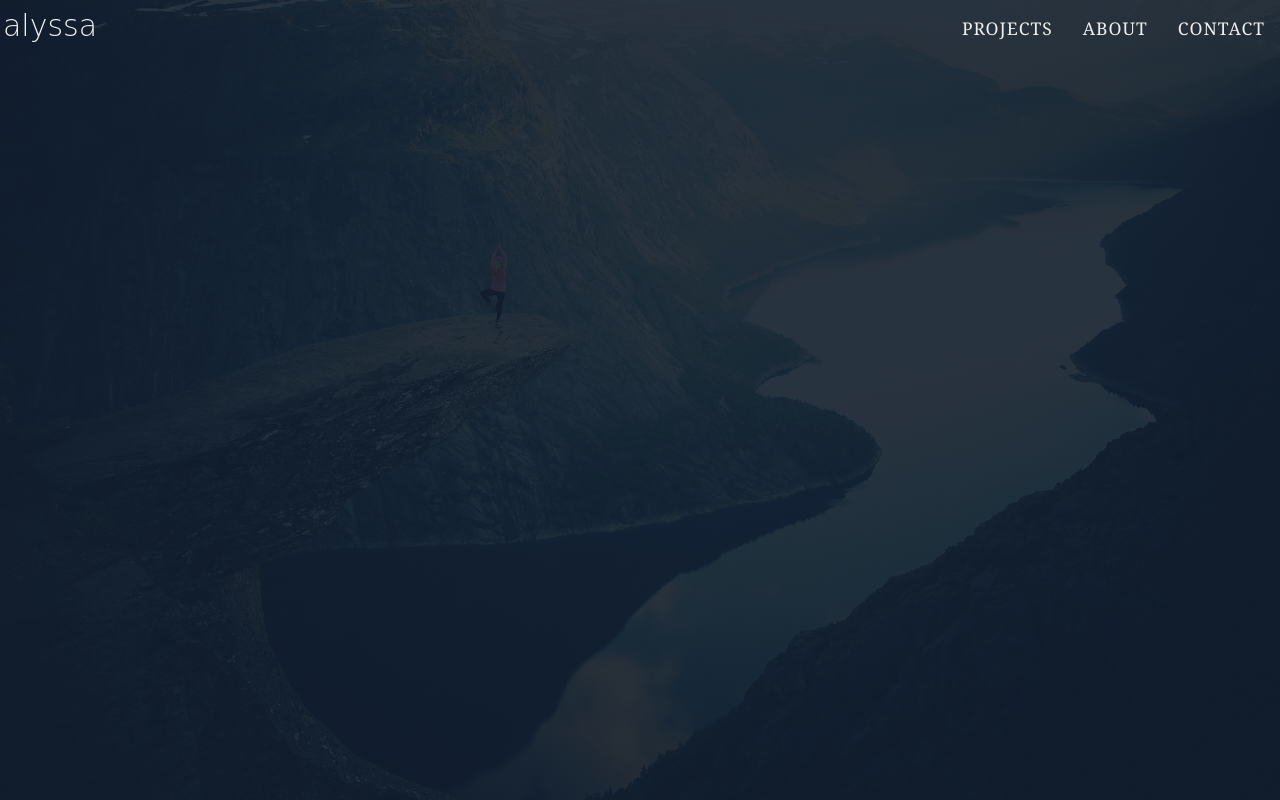
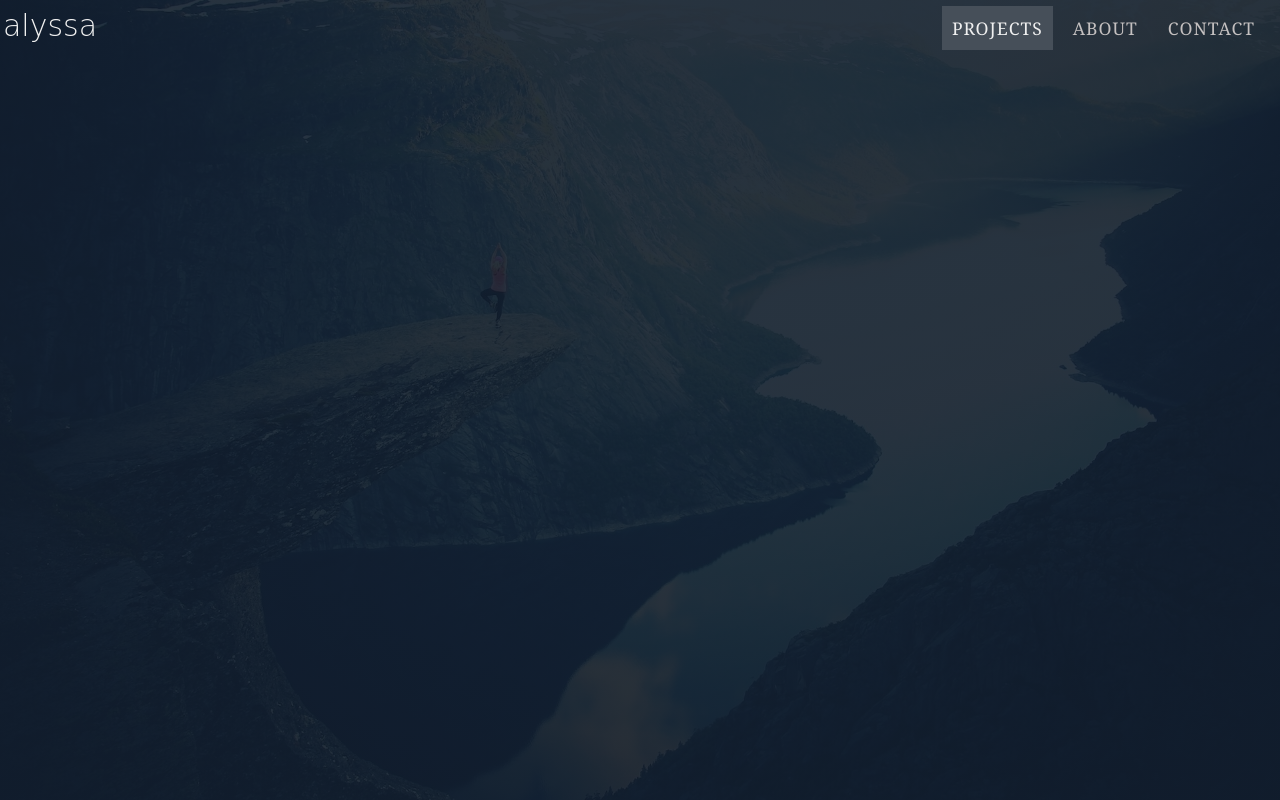
Before and after one commit to alyssa-denary/alyssa-denary.github.io., a website: page index.html in a window 1280 px wide. Drawn offline with Linux system fonts and the light colour scheme.

Commit message:
add: active background color change

```diff
--- a/index.html
+++ b/index.html
@@ -12,7 +12,7 @@
       <section class="nav_name"><span>alyssa</span></section>
       <ul class="nav_list">
         <li class="nav_item">
-          <a href="#projects" class="nav_link">Projects</a>
+          <a href="#projects" class="nav_link active" active>Projects</a>
         </li>
         <li class="nav_item">
           <a href="#about" class="nav_link">About</a>
--- a/public/styles.css
+++ b/public/styles.css
@@ -1,6 +1,9 @@
 :root {
   --background-grey: rgba(16, 29, 44, 0.9);
   --text-light: rgb(240, 240, 240);
+  --text-grey: rgb(196, 192, 192);
+  --background-light-grey: rgba(74, 83, 93, 0.9);
+
 }
 *,
 *::before,
@@ -39,13 +42,18 @@ body {
   font-weight: 100;
 }
 .nav_link {
-  color: rgb(240, 240, 240);
-  color: var(--text-light);
+  color: rgb(196, 192, 192);
+  color: var(--text-grey);
   font-family: "Georgia", serif;
   font-size: 1.75rem;
   letter-spacing: 0.1rem;
   text-decoration: none;
   text-transform: uppercase;
+}
+.active,
+.nav_link:hover {
+  color: rgb(240, 240, 240);
+  color: var(--text-light);
 }
 .nav {
   position: absolute;
@@ -66,7 +74,14 @@ body {
   display: flex;
   justify-content: flex-end;
   align-items: center;
-  gap: 3rem;
+  gap: 1rem;
   margin-right: 1.5rem;
   padding-top: 0.5rem;
 }
+.nav_link {
+  padding: 1rem;
+}
+.active {
+  background-color: rgba(74, 83, 93, 0.9);
+  background-color: var(--background-light-grey);
+}
--- a/src/abstracts/_variables.css
+++ b/src/abstracts/_variables.css
@@ -1,4 +1,7 @@
 :root {
   --background-grey: rgba(16, 29, 44, 0.9);
   --text-light: rgb(240, 240, 240);
+  --text-grey: rgb(196, 192, 192);
+  --background-light-grey: rgba(74, 83, 93, 0.9);
+
 }
--- a/src/base/_typography.css
+++ b/src/base/_typography.css
@@ -9,10 +9,15 @@ body {
 }
 
 .nav_link {
-  color: var(--text-light);
+  color: var(--text-grey);
   font-family: "Georgia", serif;
   font-size: 1.75rem;
   letter-spacing: 0.1rem;
   text-decoration: none;
   text-transform: uppercase;
 }
+
+.active,
+.nav_link:hover {
+  color: var(--text-light);
+}
--- a/src/layout/_nav.css
+++ b/src/layout/_nav.css
@@ -19,7 +19,15 @@
   display: flex;
   justify-content: flex-end;
   align-items: center;
-  gap: 3rem;
+  gap: 1rem;
   margin-right: 1.5rem;
   padding-top: 0.5rem;
 }
+
+.nav_link {
+  padding: 1rem;
+}
+
+.active {
+  background-color: var(--background-light-grey);
+}
```
